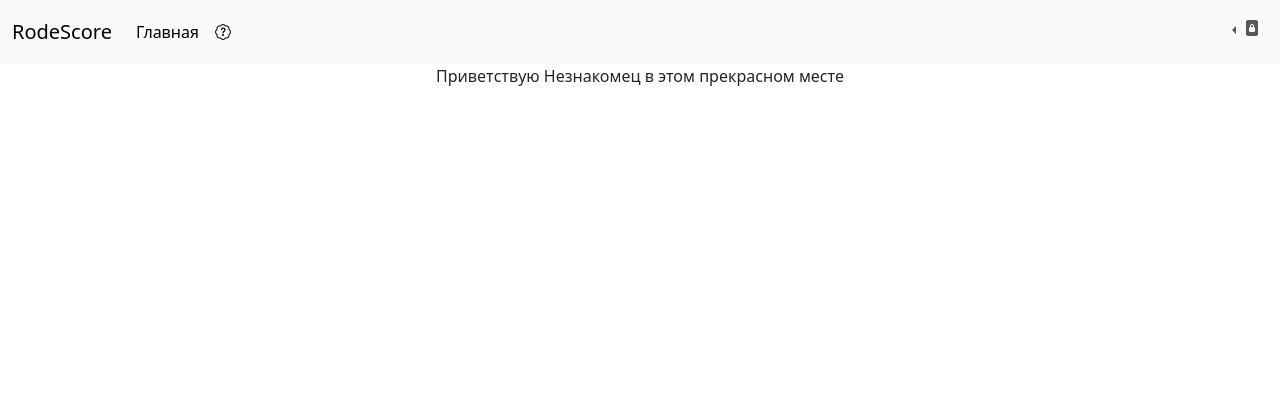
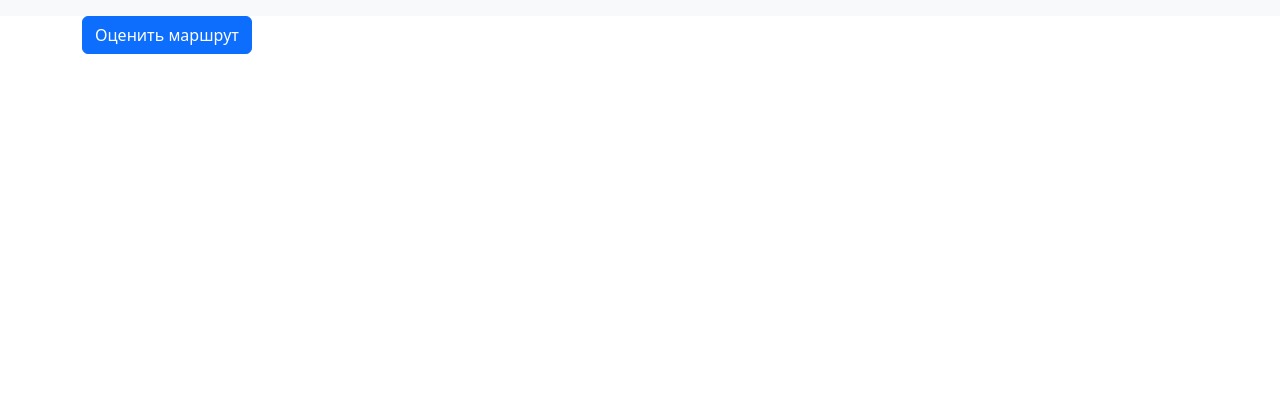
Before and after one commit to NoIRH/ScoreRoad, a Django app: page / in a window 1280 px wide. Shown: the top 420 px of the page. Run offline with Django 5.2, Linux system fonts and the light colour scheme; some libraries are stand-ins or nearby versions.

Commit message:
Update index.html

```diff
--- a/road_score/main_app/templates/index.html
+++ b/road_score/main_app/templates/index.html
@@ -1,88 +1,118 @@
 <!DOCTYPE html>
-<html lang="ru-en">
+<html lang="ru">
 <head>
     {% load static %}
     <meta charset="UTF-8">
     <meta name="viewport" content="width=device-width, initial-scale=1.0">
-  <!-- INCLUDE CSS -->
     <link href="{% static 'bootstrap/css/bootstrap.min.css' %}" type="text/css" rel="stylesheet">
-  <link href="{% static 'bootstrap-icons/font/bootstrap-icons.min.css' %}" type="text/css" rel="stylesheet">
     <link href="{% static 'font-awesome-4.7.0/css/font-awesome.min.css' %}" type="text/css" rel="stylesheet">
-  <!-- Bootstrap JS + Popper JS -->
-  <script src="{% static 'bootstrap/js/bootstrap.bundle.min.js' %}"></script>
-  <script src="{% static 'jquery/jquery-3.7.1.min.js' %}"></script>
+    <!-- Font Awesome 5 для звезд -->
+    <link href="https://cdnjs.cloudflare.com/ajax/libs/font-awesome/5.15.4/css/all.min.css" rel="stylesheet">
     <title>Main</title>
+    <style>
+        .rating {
+            color: gold;
+            font-size: 2rem;
+        }
+        .large-text {
+            font-size: 3rem;
+            font-weight: bold;
+        }
+        .small-text {
+            font-size: 1rem;
+            color: gray;
+        }
+    </style>
 </head>
+<body class="d-flex flex-column min-vh-100">
+  <!-- Контент страницы -->
+  <nav class="navbar navbar-expand-lg bg-body-tertiary gx-5">
+    <!-- Navbar Content -->
+  </nav>
 
+  <div class="container">
+      <button id="myInput" class="btn btn-primary" data-bs-toggle="modal" data-bs-target="#myModal">
+          Оценить маршрут
+      </button>
+  </div>
 
-<body class="d-flex flex-column min-vh-100">
-  <nav class="navbar navbar-expand-lg bg-body-tertiary gx-5">
-    <div class="container-fluid">
-      <a class="navbar-brand" href="#">RodeScore</a>
-      <button class="navbar-toggler" type="button" data-bs-toggle="collapse" data-bs-target="#navbarSupportedContent" aria-controls="navbarSupportedContent" aria-expanded="false" aria-label="Переключатель навигации">
-        <span class="navbar-toggler-icon"></span>
-      </button>
-      <div class="collapse navbar-collapse" id="navbarSupportedContent">
-        <ul class="navbar-nav me-auto mb-2 mb-lg-0">
-          <li class="nav-item">
-            <a class="nav-link active" aria-current="page" href="/">Главная</a>
-          </li>
-          <li class="nav-item">
-            <a class="nav-link active" aria-current="page" href="/info"><i class="bi bi-patch-question"></i></a>
-          </li>
-        </ul>
-        <div class="d-flex">
-          <ul class="navbar-nav me-auto mb-2">
-            <li class="nav-item dropstart">
-              <a class="nav-link dropdown-toggle" href="#" role="button" data-bs-toggle="dropdown" aria-expanded="false">
-                <h8> <i class="bi bi-file-lock2-fill"></i></h8>
-              </a>
-              {% if user.is_authenticated %}
-              <ul class="dropdown-menu">
-                <li><a class="dropdown-item" href="">Профиль</a></li>
-                <li>
-                  <form  action="{% url 'logout' %}" method="post">
-                    {% csrf_token %}
-                    <button class ="dropdown-item" type="submit">Выход</button>
-                 </form>
-                </li>
-              </ul>
-            	{% else %}
-              <ul class="dropdown-menu">
-                <li><a class="dropdown-item" href="{% url 'login' %}">Вход</a></li>
-                <li><hr class="dropdown-divider"></li>
-                <li><a class="dropdown-item" href="{% url 'register' %}">Регистрация</a></li>
-              </ul>
-          	  {% endif %}
+  <!-- Modal для оценки -->
+  <div class="modal" tabindex="-1" id="myModal">
+      <div class="modal-dialog">
+          <div class="modal-content">
+              <div class="modal-header">
+                  <h5 class="modal-title">Оцените пройденный маршрут</h5>
+                  <button type="button" class="btn-close" data-bs-dismiss="modal" aria-label="Close"></button>
+              </div>
+              <div class="modal-body">
+                  <div class="text-center">
+                      <div id="average-rating" class="large-text"></div>
+                      <div id="average-stars" class="rating"></div>
+                      <div id="total-reviews" class="small-text"></div>
+                  </div>
 
-            </li>
-          </ul>
+                  <hr>
+
+                  <div class="text-center mt-4">
+                      <div class="small-text">Оцените</div>
+                      <div id="user-rating" class="rating mt-2"></div>
+                  </div>
+
+                  <div class="text-center mt-4">
+                      <button class="btn btn-primary" onclick="changeRating()">Изменить оценку</button>
+                  </div>
+              </div>
+              <div class="modal-footer">
+                  <button type="button" class="btn btn-secondary" data-bs-dismiss="modal">Закрыть</button>
+                  <button type="button" class="btn btn-primary">Сохранить изменения</button>
               </div>
           </div>
       </div>
-  </nav>
-    <div class="container-fluid">
-        {% block content%}
-        <p class="text-center">Приветcтвую
-          {% if user.is_authenticated %}
-              {{ user.get_username }}
-          {% else %}
-              Незнакомец
-          {% endif %}
-          в этом прекрасном месте
-         </p>
-        {% endblock content %}
   </div>
+
   <footer class="mt-auto">
       <div class="text-center p-3" style="background-color: rgba(0, 0, 0, 0.05);">
           © 2024 Copyright:
           <a class="text-body" href="/">VRodeScore.com</a>
       </div>
   </footer>
+
+  <!-- Подключение скриптов -->
+  <script src="{% static 'bootstrap/js/bootstrap.bundle.min.js' %}"></script>
+  <script src="{% static 'jquery/jquery-3.7.1.min.js' %}"></script>
+
+  <script>
+      let averageRating = 4.5;
+      let totalRatings = 1500;
+      let userRating = 4;
+
+      function updateDisplay() {
+          document.getElementById('average-rating').innerText = averageRating.toFixed(1);
+          document.getElementById('total-reviews').innerText = `${totalRatings} оценок`;
+          updateStars('average-stars', Math.round(averageRating));
+          updateStars('user-rating', userRating);
+      }
+
+      function updateStars(elementId, rating) {
+          const element = document.getElementById(elementId);
+          element.innerHTML = '';  // Очищаем элемент перед добавлением звезд
+          for (let i = 0; i < 5; i++) {
+              const star = document.createElement('i');
+              // Добавляем полную или пустую звезду в зависимости от текущего рейтинга
+              star.className = i < rating ? 'fas fa-star' : 'far fa-star';
+              element.appendChild(star);
+          }
+      }
+
+      function changeRating() {
+          averageRating = (Math.random() * 5).toFixed(1);
+          totalRatings = Math.floor(Math.random() * 2000) + 1;
+          userRating = Math.floor(Math.random() * 5) + 1;
+          updateDisplay();
+      }
+
+      // Первоначальное отображение
+      updateDisplay();
+  </script>
 </body>
 </html>
-
-   {% block scripts%}
-    <script>
-    </script>
-   {% endblock scripts %}
```
Lines whose indentation alone changed are shown as unchanged.
